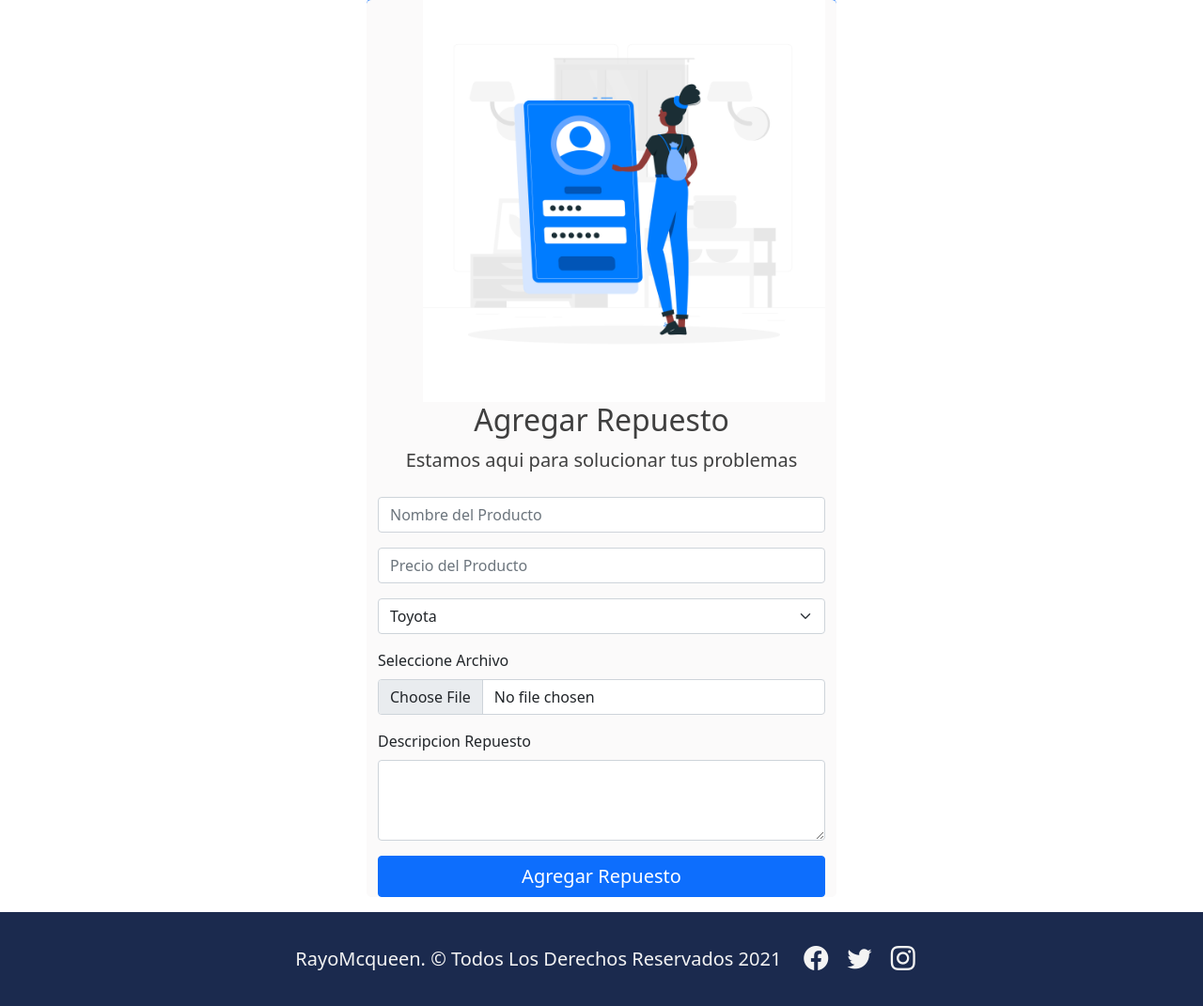
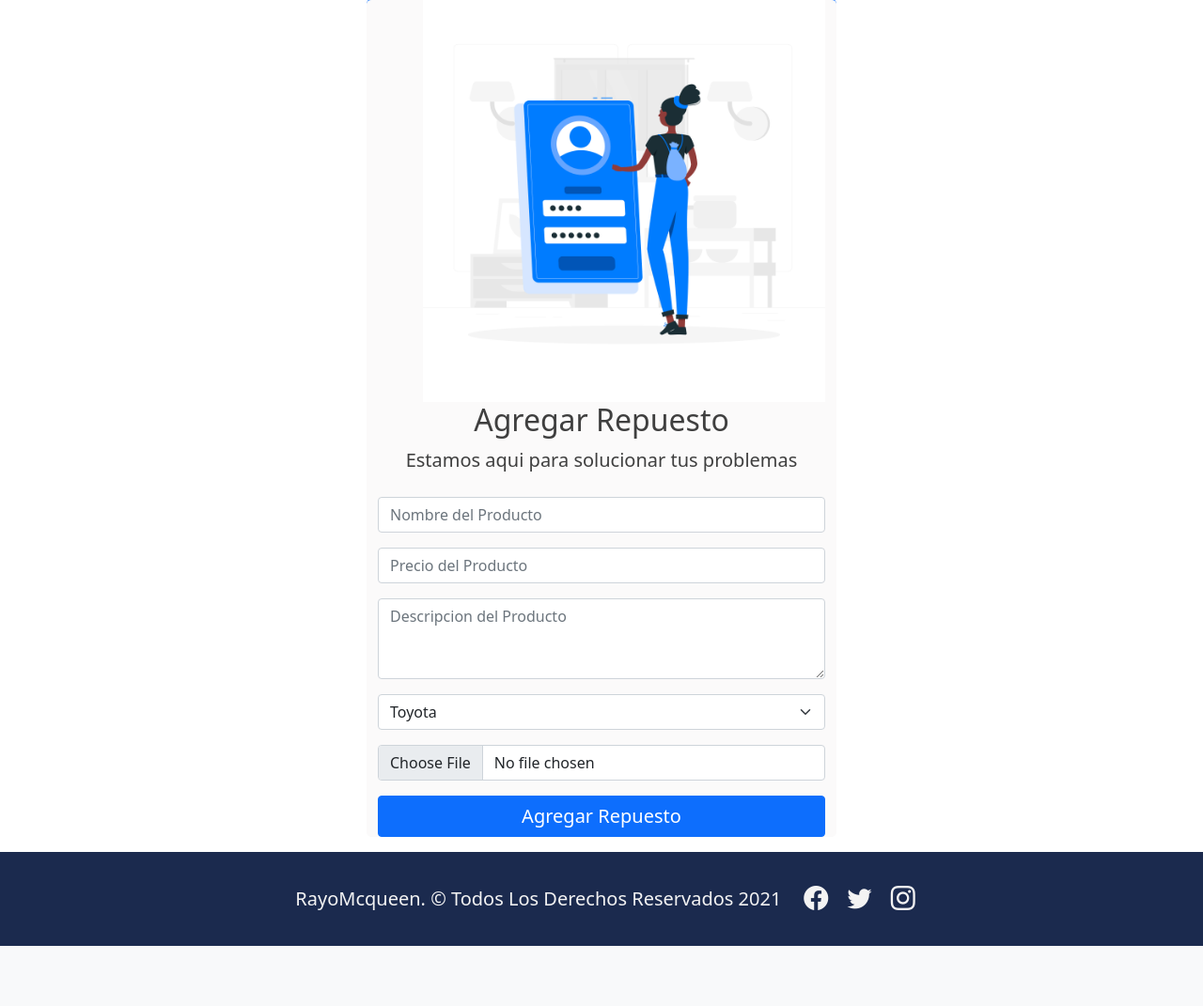
Before and after one commit to rod-rodriguezf/mecanico_django, a Django app: page /ventas/ in a window 1280 px wide. Shown: the part 1022-2093 px from the top of the page at 94% size. After the commit the page ends 2029 px from the top, so only its background shows below. Run offline with Django 3.2, Linux system fonts and the light colour scheme; data comes from the database, SQL or seed files in the repository; some libraries are stand-ins or nearby versions.

Commit message:
confirmo

```diff
--- a/tallerMecanico/models.py
+++ b/tallerMecanico/models.py
@@ -1,5 +1,5 @@
 from django.db import models
-from django.db.models.deletion import CASCADE
+
 
 # Create your models here.
 
@@ -15,8 +15,8 @@ class Repuesto(models.Model):
     nombre = models.CharField(primary_key=True, max_length=25)
     precio = models.IntegerField()
     descripcion = models.TextField()
-    marca = models.ForeignKey(Marca, on_delete=models.CASCADE)
-    imagen = models.ImageField(upload_to='repuestos',null=True)
+    marcas = models.ForeignKey(Marca, on_delete=models.CASCADE)
+    imagen = models.ImageField(upload_to='repuestos', null=True)
 
     def __str__(self):
         return self.nombre
--- a/tallerMecanico/templates/ventas.html
+++ b/tallerMecanico/templates/ventas.html
@@ -25,39 +25,35 @@
 
 
 
-    <form action="{% url 'VENTAS' %}" method="POST">
+    <form action="{% url 'VENTAS' %}" method="POST" enctype="multipart/form-data">
         {% csrf_token %}
         <div class="mb-3">
-            <input type="text" class="form-control" placeholder="Nombre del Producto" id="txtNombre">
+            <input type="text" class="form-control" placeholder="Nombre del Producto" id="txtNombre" name="txtNombre">
         </div>
         <div class="mb-3">
-            <input type="number" class="form-control" placeholder="Precio del Producto" id="txtEdad">
+            <input type="number" class="form-control" placeholder="Precio del Producto" id="txtPrecio" name="txtPrecio">
         </div>
         <div class="mb-3">
-            <select class="form-select" id="cboMarca">
+            <textarea class="form-control" placeholder="Descripcion del Producto" id="txtDesc" name="txtDesc" rows="3"></textarea>
+        </div>
+        <div class="mb-3">
+            <select class="form-select" id="cboCategoria" name="cboCategoria">
                 {% for item in marca %}
                 <option>{{item.nombre}}</option>
                 {% endfor %}
-
-
             </select>
         </div>
 
 
         <div class="mb-3">
-            <label for="formFile" class="form-label">Seleccione Archivo</label>
-            <input class="form-control" type="file" id="formFile">
+            <input class="form-control" type="file" id="txtmg" name="txtmg">
         </div>
 
-        <div class="mb-3">
-            <label for="exampleFormControlTextarea1" class="form-label">Descripcion Repuesto</label>
-            <textarea class="form-control" id="txtDesc" rows="3"></textarea>
-        </div>
+
 
         <div class="mb-3">
             <button type="submit" class=" btn btn-primary w-100 fs-5">Agregar Repuesto</button>
         </div>
-        <h1>{{mensaje}}</h1>
     </form>
 
 </div>
--- a/tallerMecanico/urls.py
+++ b/tallerMecanico/urls.py
@@ -1,13 +1,13 @@
 from django.contrib import admin
 from django.urls import path, include
-from .views import index, trabajos, registrarse, iniciar, mantencion1, mantencion2, mantencion3, mantencion4, mantencion5, mantencion6, ventas
+from .views import index, trabajos, registrarse, iniciar, mantencion1, mantencion2, mantencion3, mantencion4, mantencion5, mantencion6, ventas_repuestos
 
 urlpatterns = [
     path('', index, name='INDEX'),
     path('trabajos/', trabajos, name='TRABAJOS'),
     path('registrarse/', registrarse, name='REGISTRARSE'),
     path('iniciar/', iniciar, name='INICIAR'),
-    path('ventas/', ventas, name='VENTAS'),
+    path('ventas/', ventas_repuestos, name='VENTAS'),
     path('mantencion1/', mantencion1, name='MANTENCION1'),
     path('mantencion2/', mantencion2, name='MANTENCION2'),
     path('mantencion3/', mantencion3, name='MANTENCION3'),
--- a/tallerMecanico/views.py
+++ b/tallerMecanico/views.py
@@ -1,4 +1,4 @@
-from tallerMecanico.models import Marca, Repuesto
+from .models import Marca, Repuesto
 from django.shortcuts import render
 
 # Create your views here.
@@ -20,26 +20,22 @@ def iniciar(request):
     return render(request, "iniciarSesion.html")
 
 
-def ventas(request):
+def ventas_repuestos(request):
     marca = Marca.objects.all()
     contexto = {"marca": marca}
     if request.POST:
         nombre = request.POST.get("txtNombre")
         precio = request.POST.get("txtPrecio")
         desc = request.POST.get("txtDesc")
-        cate = request.POST.get("cboMarca")
-        obj_marca = Marca.objects.get(nombre=cate)
-        imagen = request.FILES.get("formFile")
-
-        repu = Repuesto(
+        cate = request.POST.get("cboCategoria")
+        object_categoria = Marca.objects.get(nombre=cate)
+        rep = Repuesto(
             nombre=nombre,
             precio=precio,
             descripcion=desc,
-            marcas=obj_marca,
-            imagen=imagen
+            marcas=object_categoria
         )
-        repu.save()
-        contexto = {"marca": marca, "mensaje":"grabo"}
+        rep.save()
     return render(request, "ventas.html", contexto)
 
 
```
Also changed, not shown: db.sqlite3, media/repuestos/Alineacion_3.jpg (added), tallerMecanico/migrations/0004_rename_marca_repuesto_marcas.py (added), 1 other file.
